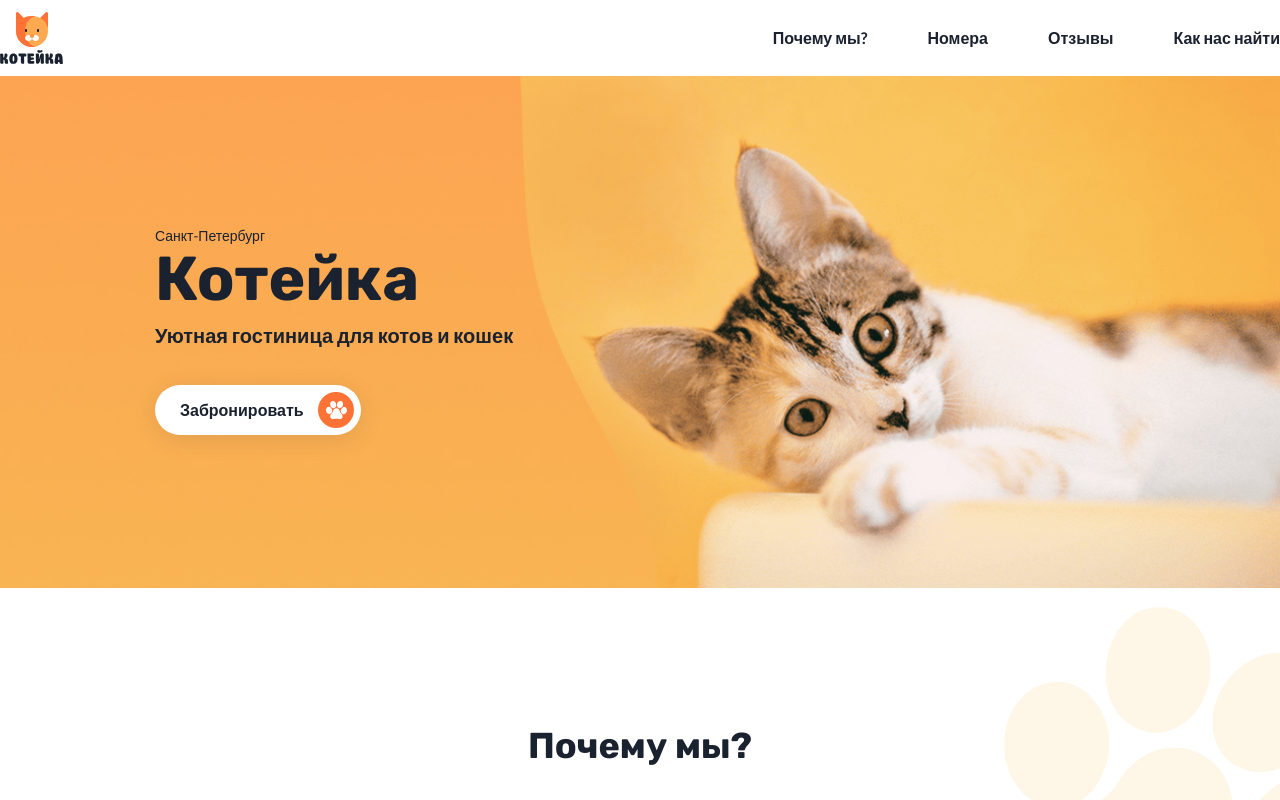
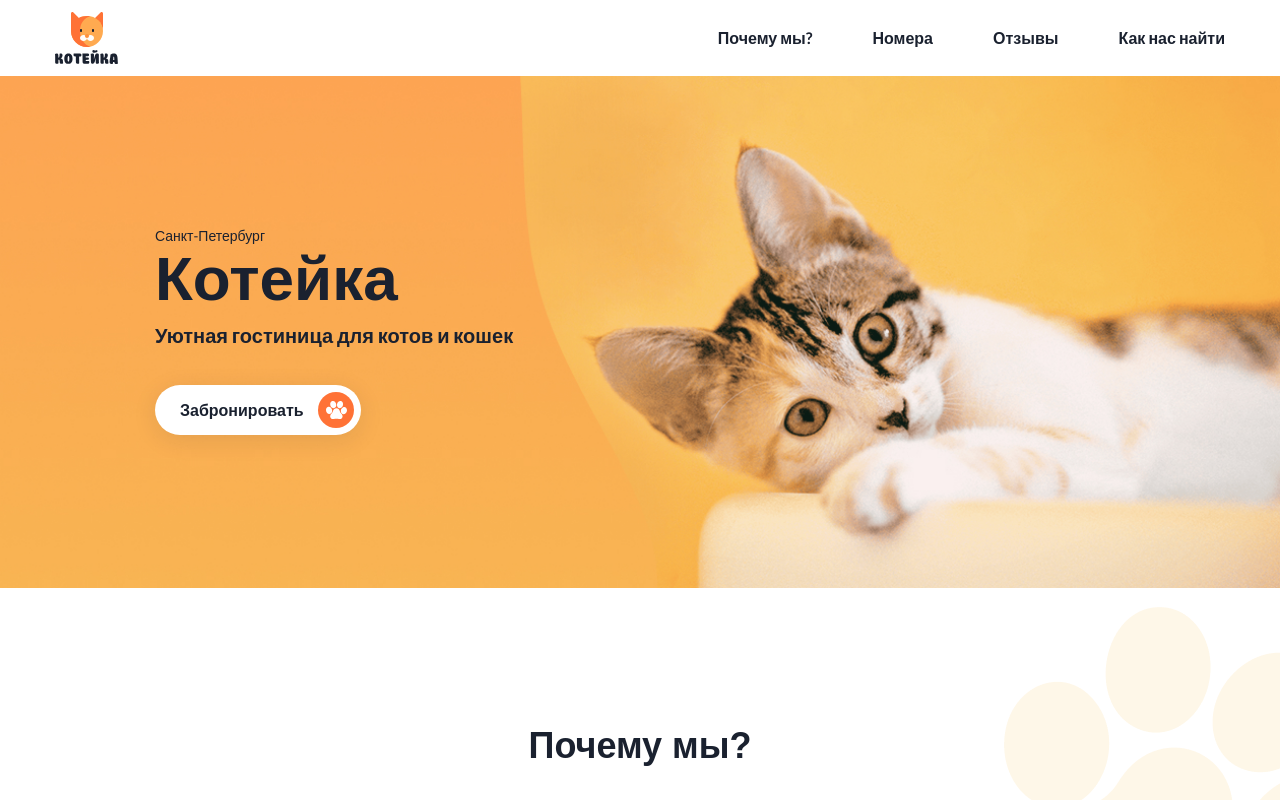
Before and after one commit to SergeiWeb/HotelCats, a website: page src/index.pug in a window 1280 px wide. Shown: the top 800 px of the page. Drawn offline with nearby package versions, Linux system fonts and the light colour scheme; files that its build step writes are made by us from their sources; files whose address does not match are found by name.

Commit message:
Modify project

```diff
--- a/src/index.pug
+++ b/src/index.pug
@@ -4,7 +4,7 @@ html(lang="en")
 		meta(charset="UTF-8")
 		meta(name="viewport" content="width=device-width, initial-scale=1.0")
 		// Google Fonts = Lato|Rubik
-		link(href="https://fonts.googleapis.com/css?family=Lato:300,400,700,900|Rubik:400,500,700&display=swap" rel="stylesheet")
+		link(href="https://fonts.googleapis.com/css?family=Lato:300,400,700,900%7Rubik:400,500,700&display=swap" rel="stylesheet")
 		// Style Library
 		link(rel="stylesheet" href="css/lib/lib.min.css")
 		// Style
@@ -13,7 +13,9 @@ html(lang="en")
 	body
 		.wrapper
 			header.header
-				include template/nav.pug
+				.navbar
+					.container
+						include template/nav.pug
 				.hero
 					.container-lg
 						h3.hero__city Санкт-Петербург
--- a/src/sass/_interface.sass
+++ b/src/sass/_interface.sass
@@ -115,6 +115,14 @@ img
 .header
 	margin-top: 76px
 
+.navbar
+	background: $white
+	position: absolute
+	padding: 12px 0
+	width: 100%
+	left: 0
+	top: 0
+
 
 .slider
 	&-wrap
--- a/src/sass/blocks/_navbar.sass
+++ b/src/sass/blocks/_navbar.sass
@@ -1,11 +1,3 @@
-.navbar
-	background: $white
-	position: absolute
-	padding: 12px 0
-	width: 100%
-	left: 0
-	top: 0
-
 .nav
 	display: flex
 	justify-content: space-between
--- a/src/template/nav.pug
+++ b/src/template/nav.pug
@@ -1,7 +1,6 @@
-.navbar
-	nav.nav
-		a.nav-logo(href="#")
-			img(src="images/header/logo.svg" alt="Logotype")
+nav.nav
+	a.nav-logo(href="#")
+		img(src="images/header/logo.svg",alt="Logotype")
 		ul.nav-ul
 			li
 				a.nav-ul__link.nav__link(href="#") Почему мы?
```
Also changed, not shown: build/css/style/main.min.css, build/index.html, build/template/footer.html, build/template/nav.html.
